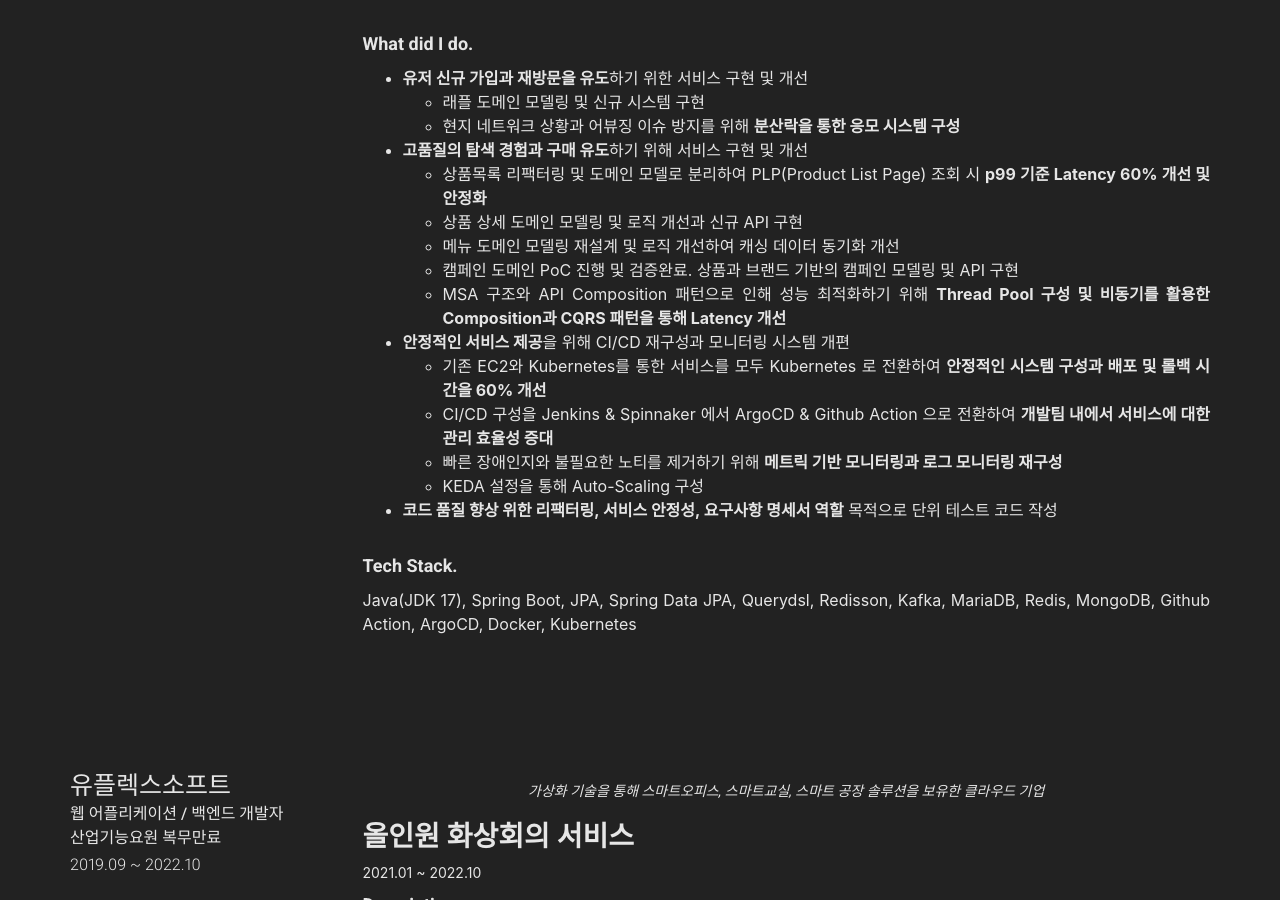
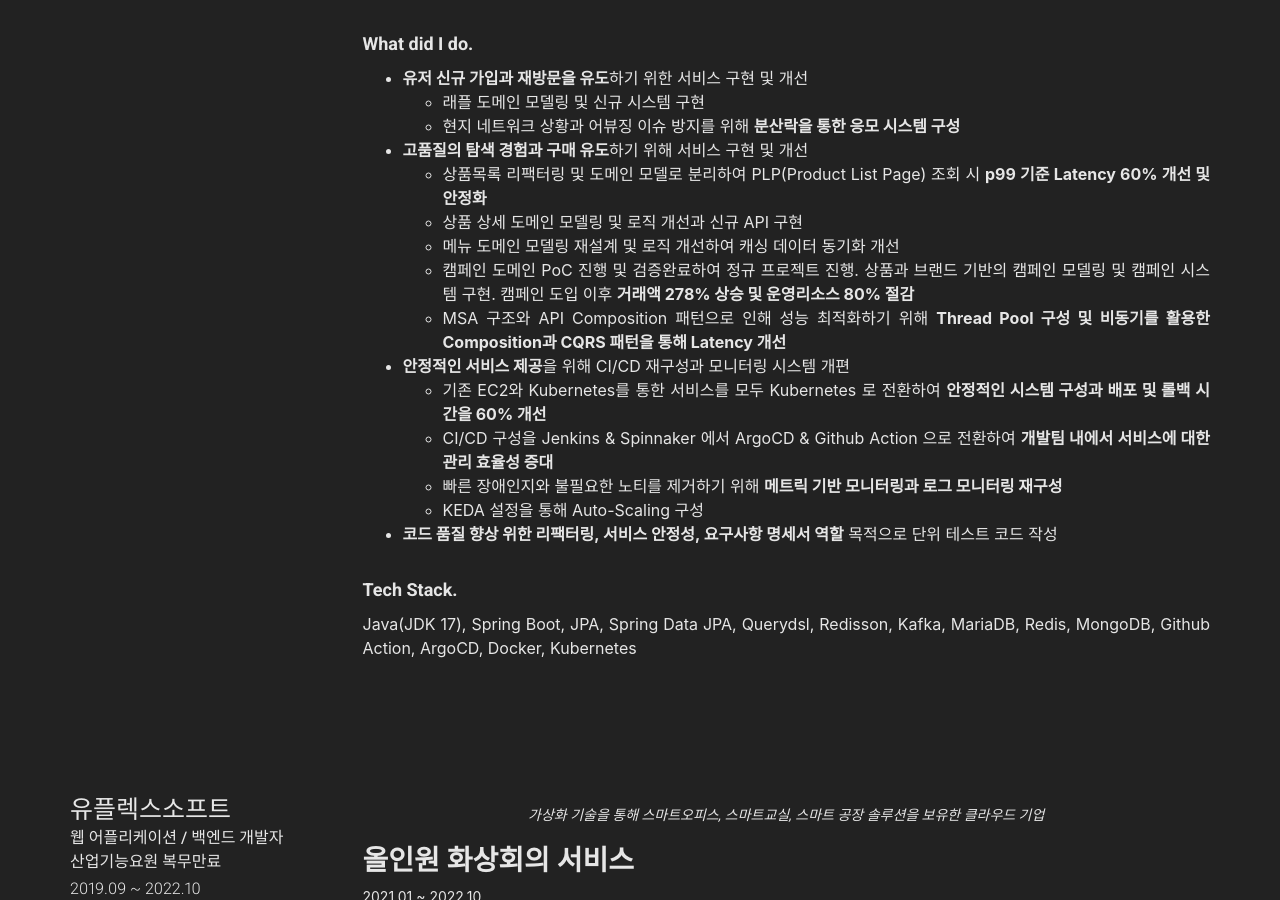
Before and after one commit to wlroh/wlroh.github.io, a Jekyll site: the page built from resume.md, in a window 1280 px wide and 900 px high, scrolled down 813 px. Built offline with Jekyll 4.4.1, drawn with Linux system fonts in a browser that asks for light colours; nearby versions of some CDN libraries.

Commit message:
docs: 업무 경험 파트를 최신화하라

```diff
--- a/_data/resume/work-experience.yml
+++ b/_data/resume/work-experience.yml
@@ -21,7 +21,7 @@
               * 상품목록 리팩터링 및 도메인 모델로 분리하여 PLP(Product List Page) 조회 시 **p99 기준 Latency 60% 개선 및 안정화**
               * 상품 상세 도메인 모델링 및 로직 개선과 신규 API 구현
               * 메뉴 도메인 모델링 재설계 및 로직 개선하여 캐싱 데이터 동기화 개선
-              * 캠페인 도메인 PoC 진행 및 검증완료. 상품과 브랜드 기반의 캠페인 모델링 및 API 구현
+              * 캠페인 도메인 PoC 진행 및 검증완료하여 정규 프로젝트 진행. 상품과 브랜드 기반의 캠페인 모델링 및 캠페인 시스템 구현. 캠페인 도입 이후 **거래액 278% 상승 및 운영리소스 80% 절감**
               * MSA 구조와 API Composition 패턴으로 인해 성능 최적화하기 위해 **Thread Pool 구성 및 비동기를 활용한 Composition과 CQRS 패턴을 통해 Latency 개선**
             * **안정적인 서비스 제공**을 위해 CI/CD 재구성과 모니터링 시스템 개편
               * 기존 EC2와 Kubernetes를 통한 서비스를 모두 Kubernetes 로 전환하여 **안정적인 시스템 구성과 배포 및 롤백 시간을 60% 개선**
```
